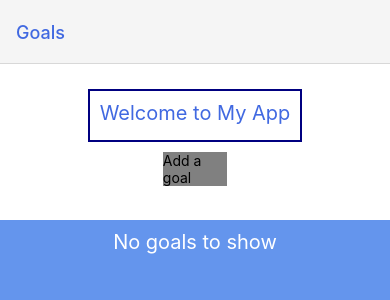
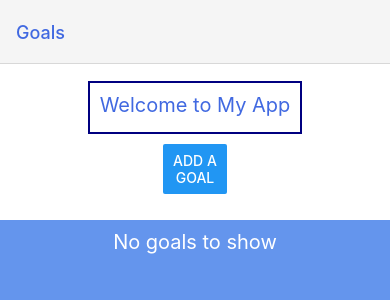
Before and after one commit to EstelleJiani/CS5520, a React Native app: screen /Home in a window 390 px wide. Shown: the top 300 px of the page. Built offline with nearby package versions, Linux system fonts and the light colour scheme.

Commit message:
Changed the "Add a goal" button style to native button.

```diff
--- a/Components/Home.js
+++ b/Components/Home.js
@@ -56,17 +56,17 @@ export default function Home({navigation}) {
         </View>
 
         <View style={styles.button}>
-          <PressableButton
+          {/* <PressableButton
             pressedHandler={function() {
               setModalVisible(true);
             }}
             componentStyle={{backgroundColor:"grey"}}>
             <Text>Add a goal</Text>
-          </PressableButton>
-          {/* <Button
+          </PressableButton> */}
+          <Button
             title="Add a goal"
             onPress={() => setModalVisible(true)}
-          /> */}
+          />
         </View>
 
         <Input
```
